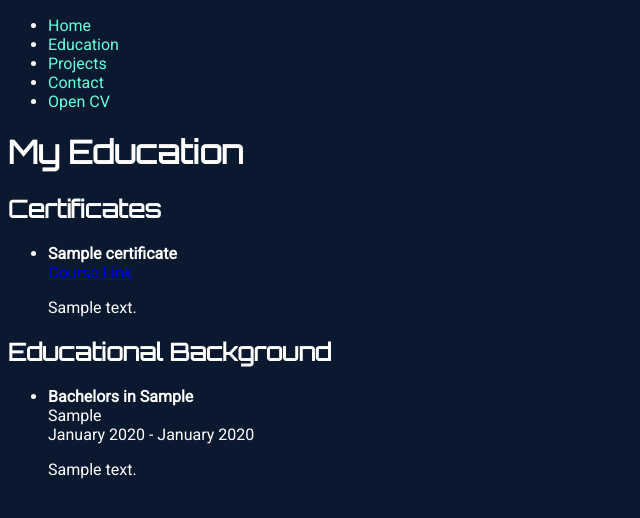
After one commit to Ponzio-it/personal_website, a Django app: page /education/ in a window 1280 px wide. The commit adds this page. Shown: the top 518 px of the page, without its empty margins (0-640 px from the left). Run offline with Django 5.2, Linux system fonts and the light colour scheme; tables that the repository leaves empty hold one stand-in row (values such as "Sample post").

Commit message:
define and create education views,model,template

```diff
--- a/mypersonalsite/portfolio/models.py
+++ b/mypersonalsite/portfolio/models.py
@@ -79,3 +79,33 @@ class ContactInfo(models.Model):
     class Meta:
         verbose_name = 'Contact Information'
         verbose_name_plural = 'Contact Information'
+
+
+
+class Certificate(models.Model):
+    """Model to store certificates with links to descriptions and course information."""
+    title = models.CharField(max_length=255, help_text="The title of the certificate.")
+    description = models.TextField(help_text="Description of the course.")
+    link = models.URLField(help_text="URL to the certificate or course information.")
+
+    def __str__(self):
+        return self.title
+
+class Education(models.Model):
+    """Model to store educational background information, such as university and master’s degrees."""
+    DEGREE_CHOICES = [
+        ('Bachelors', 'Bachelors'),
+        ('Masters', 'Masters'),
+        ('PhD', 'PhD'),
+        ('Other', 'Other'),
+    ]
+
+    institution = models.CharField(max_length=255, help_text="Name of the educational institution.")
+    degree = models.CharField(max_length=50, choices=DEGREE_CHOICES, help_text="Degree type (e.g., Bachelor's, Master's).")
+    field_of_study = models.CharField(max_length=255, help_text="Field of study (e.g., Computer Science).")
+    start_date = models.DateField(help_text="Start date of the program.")
+    end_date = models.DateField(help_text="End date of the program, or expected end date.")
+    description = models.TextField(blank=True, help_text="Optional description of the program or notable achievements.")
+
+    def __str__(self):
+        return f"{self.degree} in {self.field_of_study} from {self.institution}"
--- a/mypersonalsite/portfolio/templates/portfolio/base.html
+++ b/mypersonalsite/portfolio/templates/portfolio/base.html
@@ -18,7 +18,7 @@
     <nav>
         <ul>
             <li><a href="{% url 'portfolio:home' %}">Home</a></li>
-            <li><a href="{% url 'portfolio:about_me' %}">About Me</a></li>
+            <li><a href="{% url 'portfolio:education' %}">Education</a></li>
             <li><a href="{% url 'portfolio:projects' %}">Projects</a></li>
             <li><a href="{% url 'portfolio:contact' %}">Contact</a></li>
             <li><a href="{% url 'portfolio:open_cv' %}">Open CV</a></li>
--- /dev/null
+++ b/mypersonalsite/portfolio/templates/portfolio/education.html
@@ -0,0 +1,40 @@
+<!-- portfolio/templates/portfolio/education.html -->
+
+{% extends 'portfolio/base.html' %}
+
+{% block title %}Education{% endblock %}
+
+{% block content %}
+    <h1>My Education</h1>
+
+    <h2>Certificates</h2>
+    {% if certificates %}
+        <ul>
+            {% for certificate in certificates %}
+                <li>
+                    <strong>{{ certificate.title }}</strong><br>
+                    <a href="{{ certificate.link }}" target="_blank">Course Link</a><br>
+                    <p>{{ certificate.description }}</p>
+                </li>
+            {% endfor %}
+        </ul>
+    {% else %}
+        <p>No certificates available at the moment.</p>
+    {% endif %}
+
+    <h2>Educational Background</h2>
+    {% if education_history %}
+        <ul>
+            {% for education in education_history %}
+                <li>
+                    <strong>{{ education.degree }} in {{ education.field_of_study }}</strong><br>
+                    {{ education.institution }}<br>
+                    {{ education.start_date|date:"F Y" }} - {{ education.end_date|date:"F Y" }}<br>
+                    <p>{{ education.description }}</p>
+                </li>
+            {% endfor %}
+        </ul>
+    {% else %}
+        <p>No educational background available at the moment.</p>
+    {% endif %}
+{% endblock %}
--- a/mypersonalsite/portfolio/urls.py
+++ b/mypersonalsite/portfolio/urls.py
@@ -8,7 +8,7 @@ app_name = 'portfolio'
 # URL patterns for the portfolio app
 urlpatterns = [
     path('', views.home, name='home'),
-    path('about/', views.about_me, name='about_me'),
+    path('education/', views.education, name='education'),
     path('projects/', views.projects, name='projects'),
     path('contact/', views.contact, name='contact'),
     # URL for downloading the CV
--- a/mypersonalsite/portfolio/views.py
+++ b/mypersonalsite/portfolio/views.py
@@ -4,17 +4,26 @@ import os
 from django.shortcuts import render
 from django.conf import settings
 from django.http import FileResponse, Http404
-from .models import Project, ContactInfo
+from .models import Project, ContactInfo, Certificate, Education
 
 # Home page view
 def home(request):
     """Render the home page."""
     return render(request, 'portfolio/home.html')
 
-# About Me page view
-def about_me(request):
-    """Render the About Me page."""
-    return render(request, 'portfolio/about_me.html')
+def education(request):
+    """
+    Render the Education page, displaying a list of certificates and
+    educational history (university and master's degree information).
+    """
+    certificates = Certificate.objects.all()
+    education_history = Education.objects.order_by('-end_date')  # Order by end date, most recent first
+
+    context = {
+        'certificates': certificates,
+        'education_history': education_history,
+    }
+    return render(request, 'portfolio/education.html', context)
 
 # Projects page view with dynamic data
 def projects(request):
```
Also changed, not shown: mypersonalsite/portfolio/admin.py (+10 -1 lines), mypersonalsite/portfolio/templates/portfolio/about_me.html (deleted, +0 -10 lines), mypersonalsite/portfolio/tests/test_education.py (added, +40 -0 lines), mypersonalsite/portfolio/tests/test_views.py (+2 -2 lines), mypersonalsite/db.sqlite3, mypersonalsite/portfolio/migrations/0003_certificate_education.py (added).
